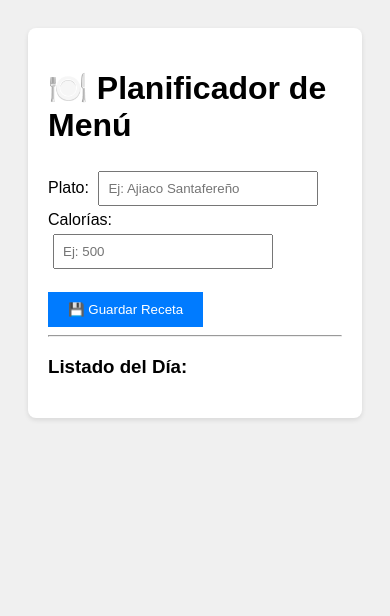
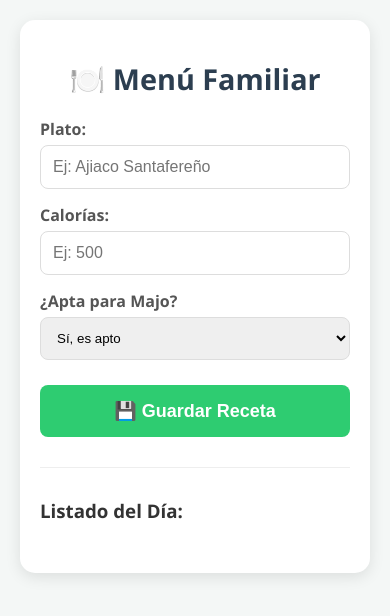
Before and after one commit to Libros73/Gestor-Menu-Familiar, a Flask app: page / in a window 390 px wide. Shown: the top 616 px of the page. Run offline with Flask 3, Linux system fonts and the light colour scheme; data that the repository does not hold is empty.

Commit message:
Mejora de UI/UX con CSS y diseño Responsive

```diff
--- /dev/null
+++ b/static/style.css
@@ -0,0 +1,117 @@
+/* DISEÑO BASE (Mobile First) */
+body {
+    font-family: 'Segoe UI', Tahoma, Geneva, Verdana, sans-serif;
+    background-color: #f4f7f6;
+    margin: 0;
+    padding: 20px;
+    color: #333;
+}
+
+/* CONTENEDOR PRINCIPAL (Como una App) */
+.container {
+    max-width: 600px;
+    margin: 0 auto;
+    background: white;
+    padding: 20px;
+    border-radius: 15px;
+    box-shadow: 0 4px 15px rgba(0,0,0,0.1);
+}
+
+h1 {
+    text-align: center;
+    color: #2c3e50;
+    font-size: 1.8rem;
+    margin-bottom: 20px;
+}
+
+/* FORMULARIO */
+.form-group {
+    margin-bottom: 15px;
+}
+
+label {
+    display: block;
+    margin-bottom: 5px;
+    font-weight: bold;
+    color: #555;
+}
+
+input {
+    width: 100%;
+    padding: 12px;
+    border: 1px solid #ddd;
+    border-radius: 8px;
+    font-size: 16px;
+    box-sizing: border-box; /* Para que el padding no rompa el ancho */
+}
+
+input:focus {
+    border-color: #3498db;
+    outline: none;
+}
+
+/* BOTÓN DE ACCIÓN */
+button {
+    width: 100%;
+    padding: 15px;
+    background-color: #2ecc71; /* Verde moderno */
+    color: white;
+    border: none;
+    border-radius: 8px;
+    font-size: 18px;
+    font-weight: bold;
+    cursor: pointer;
+    transition: background 0.3s;
+    margin-top: 10px;
+}
+
+button:hover {
+    background-color: #27ae60;
+}
+
+/* LISTA DE TARJETAS */
+ul {
+    list-style: none;
+    padding: 0;
+    margin-top: 30px;
+}
+
+li {
+    background: white;
+    border-left: 5px solid #3498db; /* Borde azul a la izquierda */
+    padding: 15px;
+    margin-bottom: 10px;
+    border-radius: 5px;
+    box-shadow: 0 2px 5px rgba(0,0,0,0.05);
+    display: flex;
+    justify-content: space-between;
+    align-items: center;
+}
+
+li strong {
+    font-size: 1.1rem;
+    display: block;
+}
+
+.calorias {
+    color: #7f8c8d;
+    font-size: 0.9rem;
+}
+
+/* ETIQUETA "APTA MAJO" */
+.badge {
+    padding: 5px 10px;
+    border-radius: 20px;
+    font-size: 0.8rem;
+    font-weight: bold;
+}
+
+.badge-ok {
+    background-color: #e8f8f5;
+    color: #27ae60;
+}
+
+.badge-no {
+    background-color: #fdedec;
+    color: #c0392b;
+}
--- a/templates/index.html
+++ b/templates/index.html
@@ -2,38 +2,37 @@
 <html lang="es">
 <head>
     <meta charset="UTF-8">
+    <meta name="viewport" content="width=device-width, initial-scale=1.0">
     <title>Menú Familiar GNB</title>
-    <style>
-        /* ESTO ES CSS (Maquillaje básico) */
-        body { font-family: Arial, sans-serif; padding: 20px; background-color: #f0f0f0; }
-        .panel { background: white; padding: 20px; border-radius: 8px; box-shadow: 0 2px 5px rgba(0,0,0,0.1); }
-        input { padding: 8px; margin: 5px; width: 200px; }
-        button { padding: 10px 20px; background-color: #007bff; color: white; border: none; cursor: pointer; }
-        button:hover { background-color: #0056b3; }
-        .lista { margin-top: 20px; }
-    </style>
+
+    <link rel="stylesheet" href="{{ url_for('static', filename='style.css') }}">
 </head>
 <body>
+    <div class="container">
+        <h1>🍽️ Menú Familiar</h1>
 
-    <div class="panel">
-        <h1>🍽️ Planificador de Menú</h1>
-
-        <div>
+        <div class="form-group">
             <label>Plato:</label>
             <input type="text" id="inputNombre" placeholder="Ej: Ajiaco Santafereño">
         </div>
-        <div>
+        <div class="form-group">
             <label>Calorías:</label>
             <input type="number" id="inputCalorias" placeholder="Ej: 500">
         </div>
+        <div class="form-group">
+            <label>¿Apta para Majo?</label>
+            <select id="inputMajo" style="width:100%; padding:12px; border-radius:8px; border:1px solid #ddd;">
+                <option value="si">Sí, es apto</option>
+                <option value="no">No, solo adultos</option>
+            </select>
+        </div>
 
-        <br>
         <button onclick="agregarReceta()">💾 Guardar Receta</button>
 
-        <hr>
+        <hr style="border: 0; border-top: 1px solid #eee; margin: 30px 0;">
 
         <h3>Listado del Día:</h3>
-        <ul id="listaRecetas" class="lista">
+        <ul id="listaRecetas">
             </ul>
     </div>
 
@@ -55,6 +54,9 @@
         function agregarReceta() {
             let nombre = document.getElementById("inputNombre").value;
             let calorias = document.getElementById("inputCalorias").value;
+
+            // CAMBIO AQUÍ: Ahora leemos el valor del SELECT ("si" o "no")
+            let seleccionMajo = document.getElementById("inputMajo").value; // <--- NUEVO ID
 
             if (nombre === "" || calorias === "") {
                 alert("⚠️ Completa los campos");
@@ -94,8 +96,19 @@
             listaHTML.innerHTML = "";
 
             listaRecetas.forEach(function(item) {
-                // Fíjate que uso item.nombre y item.calorias (como en el JSON)
-                let itemVisual = `<li><strong>${item.nombre}</strong> - ${item.calorias} cal</li>`;
+                // Lógica visual para la etiqueta
+                let badgeClass = item.apta_majo ? "badge-ok" : "badge-no";
+                let textoMajo = item.apta_majo ? "👶 Apto Majo" : "⛔ +18";
+
+                let itemVisual = `
+                    <li>
+                        <div>
+                            <strong>${item.nombre}</strong>
+                            <span class="calorias">${item.calorias} Kcal</span>
+                        </div>
+                        <span class="badge ${badgeClass}">${textoMajo}</span>
+                    </li>
+                `;
                 listaHTML.innerHTML += itemVisual;
             });
         }
```
